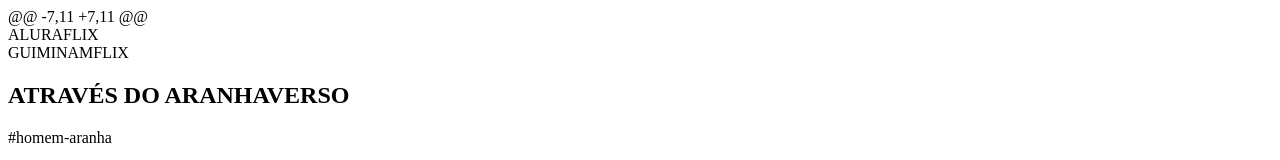
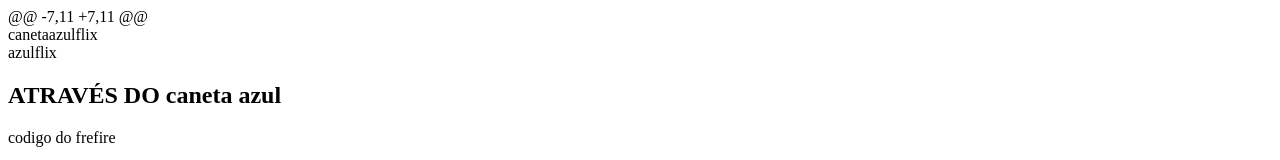
Before and after one commit to willaim232323232/cominouno2, a plain HTML site: page index.html in a window 1280 px wide. Shown: the top 160 px of the page. Drawn offline with Linux system fonts and the light colour scheme; grey boxes are pictures that could not be loaded.

Commit message:
projeto finalizado

```diff
--- a/index.html
+++ b/index.html
@@ -2,24 +2,23 @@
     <link
         href="https://fonts.googleapis.com/css2?family=Chakra+Petch:ital,wght@0,300;0,400;0,500;0,600;0,700;1,300;1,400;1,500;1,600;1,700&display=swap"
         rel="stylesheet">
-    <title>Aluraflix</title>
-    <title>Guiminamflix</title>
+    <title>canetaazulflix</title>
+    <title>azulflix</title>
 </head>
 
 <body>
-    <header>ALURAFLIX</header>
-    <header>GUIMINAMFLIX</header>
+    <header>canetaazulflix</header>
+    <header>azulflix</header>
 
     <section class="chamada">
         <div class="chamada-texto">
-            <h1>ATRAVÉS DO ARANHAVERSO</h1>
-            <p>#homem-aranha</p>
+            <h1>ATRAVÉS DO caneta azul
+
+            </h1>
+            <p>codigo do frefire</p>
         </div>
         <div>
-            <iframe width="560" height="315" src="https://www.youtube.com/embed/gt_fAE1Eg2Q?si=EEv-tsY_b1B2OwKE"
-                title="YouTube video player" frameborder="0"
-                allow="accelerometer; autoplay; clipboard-write; encrypted-media; gyroscope; picture-in-picture; web-share"
-                referrerpolicy="strict-origin-when-cross-origin" allowfullscreen></iframe>
+            <iframe width="560" height="315" src="https://www.youtube.com/embed/2P_esm8cNgU?si=ht3qZ1jFcQbVD2oO" title="YouTube video player" frameborder="0" allow="accelerometer; autoplay; clipboard-write; encrypted-media; gyroscope; picture-in-picture; web-share" referrerpolicy="strict-origin-when-cross-origin" allowfullscreen></iframe>
         </div>
     </section>
     <section class="categoria">
```
